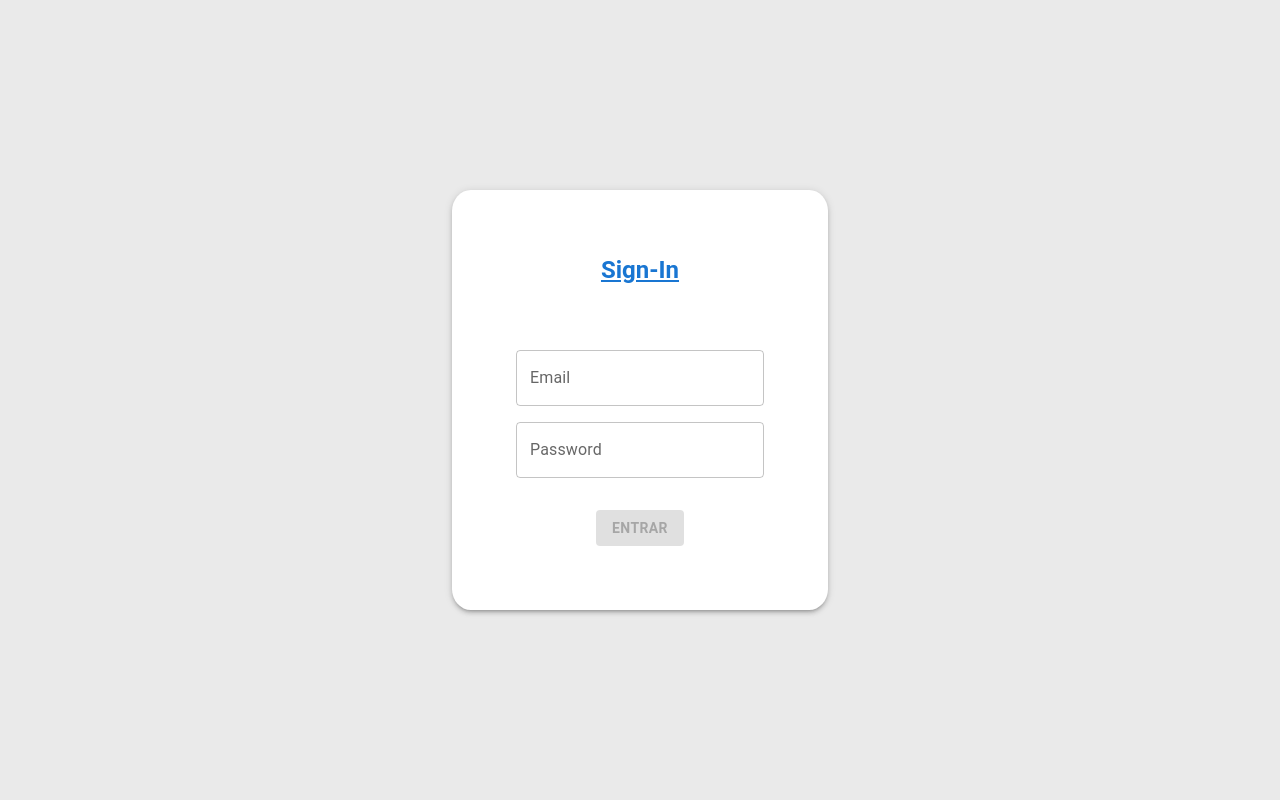
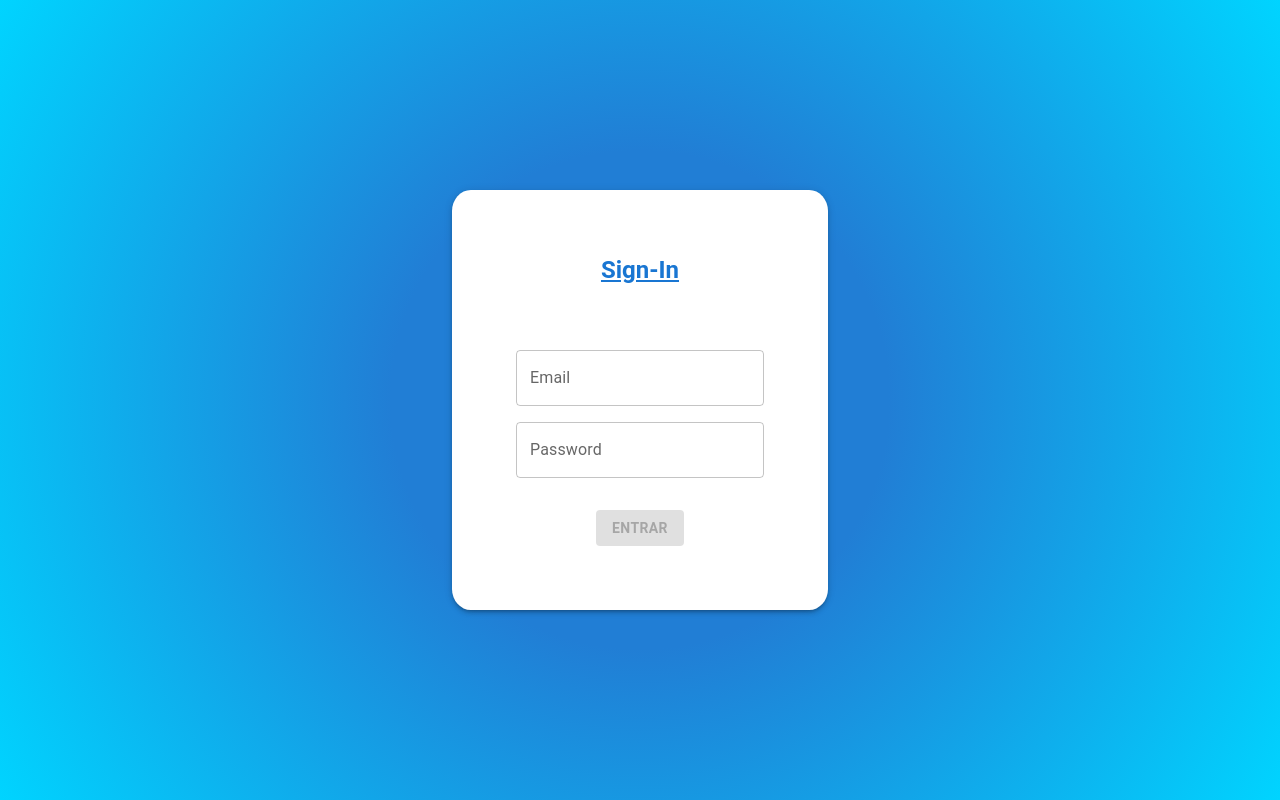
Before and after one commit to caiioalves/wallet, a React (Create React App) app: page / in a window 1280 px wide. Built offline with nearby package versions, Linux system fonts and the light colour scheme.

Commit message:
Modificando o CSS

```diff
--- a/src/Componentes/Header.js
+++ b/src/Componentes/Header.js
@@ -7,7 +7,13 @@ class Header extends React.Component {
   render() {
     const { email, despesas } = this.props;
     return (
-      <AppBar position="static">
+      <AppBar
+        // color='secondary'
+        position="static"
+        sx={{
+          background: 'linear-gradient(180deg, rgba(33,126,213,1) 23%, rgba(0,212,255,1) 100%)'
+        }}
+      >
         <Stack p={2} direction="row" spacing={2} justifyContent="space-between">
         <Box>{ email }</Box>
         <Box>
--- a/src/pages/Login.js
+++ b/src/pages/Login.js
@@ -37,14 +37,9 @@ class Login extends React.Component {
     return (
       <ThemeProvider theme={Tema}>
       <Stack alignItems="center" height="100vh" justifyContent="center"
-      // sx={{
-      //   mt: -8,
-      //   display: "flex",
-      //   width: "100vw",
-      //   height: "109vh",
-      //   alignItems: "center",
-      //   justifyContent: "center",
-      // }}
+        sx={{
+          background: 'radial-gradient(circle, rgba(33,126,213,1) 33%, rgba(0,212,255,1) 100%)'
+        }}
       >
         <Paper
         elevation={3}
@@ -67,6 +62,7 @@ class Login extends React.Component {
         </Typography>
         <Box
           className="formulario-inputs"
+          // color="colorInput"
           sx={{
             display: "flex",
             flexDirection: "column",
--- a/src/pages/Wallet.js
+++ b/src/pages/Wallet.js
@@ -56,6 +56,7 @@ class Wallet extends React.Component {
     this.setState({ despesas: 0,
       descricao: '',
       moeda: 'USD',
+      disabled: true,
       pagamento: 'Dinheiro',
       categoria: 'Alimentação' });
   }
@@ -65,7 +66,9 @@ class Wallet extends React.Component {
     const { despesas, descricao, moeda, pagamento, categoria, valorBrl, disabled } = this.state;
     return (
       <ThemeProvider theme={Tema}>
-      <Box height="100vh" >
+      <Box
+        height="100vh"
+      >
         <Header valorBrl={ valorBrl } />
         <FormControl
           sx={{
```
